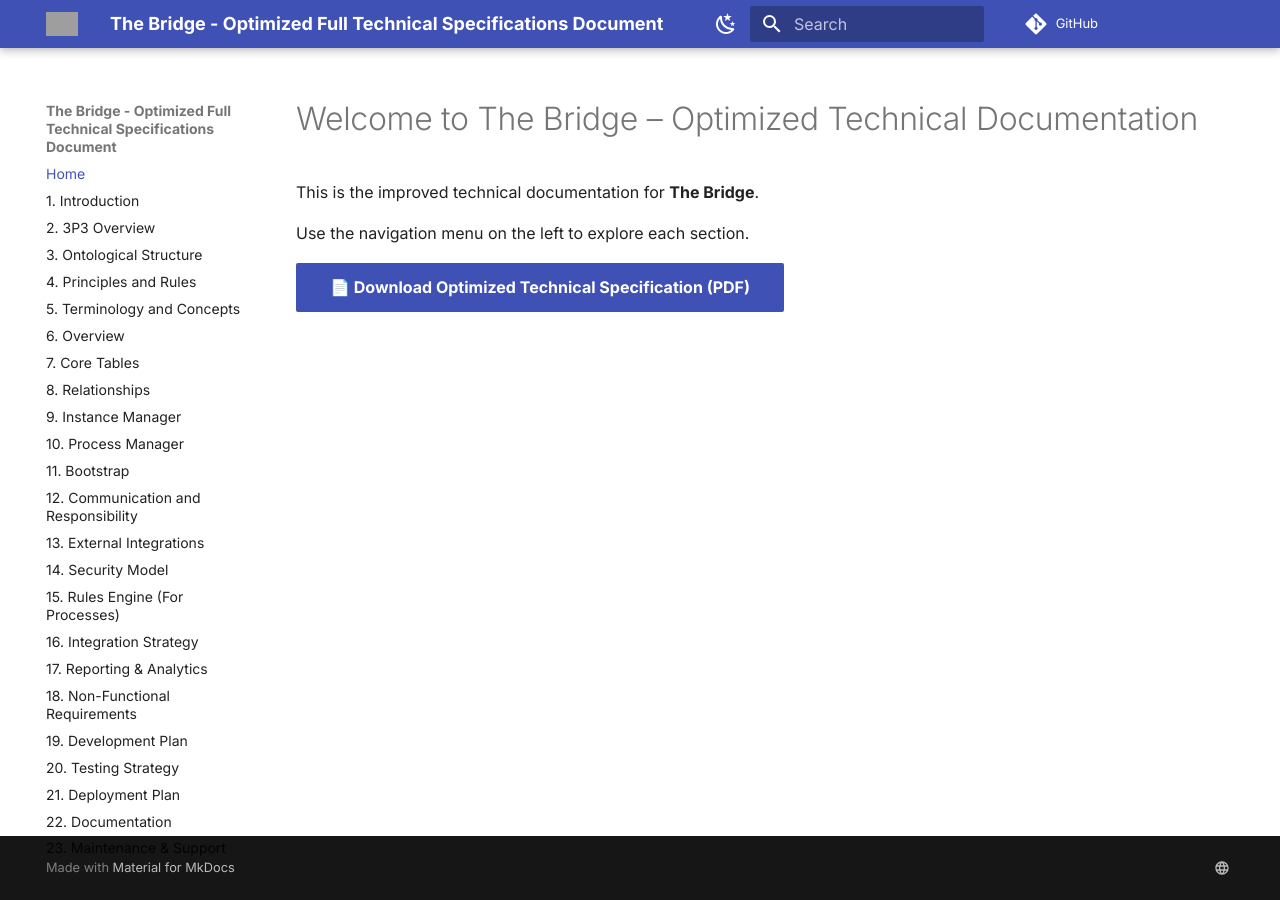
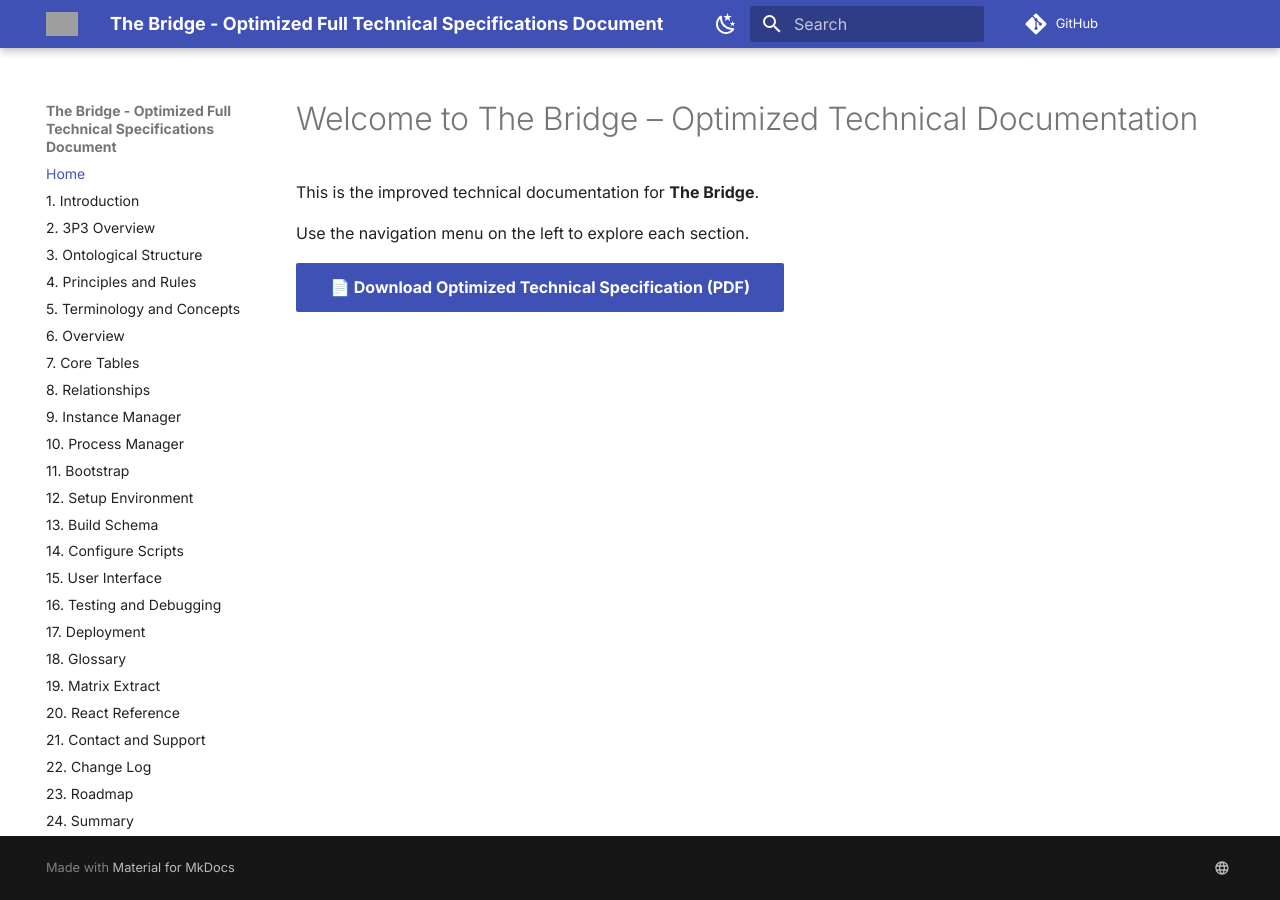
Before and after one commit to caufero/thebridge-optimized-docs, an MkDocs documentation site: the page built from docs/index.md, in a window 1280 px wide. Built offline with MkDocs 1.6.1 and Material for MkDocs 9.7.7, drawn with Linux system fonts in a browser that asks for light colours; comment, search, counter and statistics services are not loaded; grey boxes are pictures that could not be loaded.

Commit message:
Update mkdocs.yml

```diff
--- a/mkdocs.yml
+++ b/mkdocs.yml
@@ -65,18 +65,19 @@ nav:
   - 9. Instance Manager: 02-architecture/09-instance-manager.md
   - 10. Process Manager: 02-architecture/10-process-manager.md
   - 11. Bootstrap: 02-architecture/11-bootstrap.md
-  - 12. Communication and Responsibility: 12-communication-responsibility.md
-  - 13. External Integrations: 13-external-integrations.md
-  - 14. Security Model: 14-security-model.md
-  - 15. Rules Engine (For Processes): 15-rules-engine.md
-  - 16. Integration Strategy: 16-integration-strategy.md
-  - 17. Reporting & Analytics: 17-reporting-analytics.md
-  - 18. Non-Functional Requirements: 18-nonfunctional-requirements.md
-  - 19. Development Plan: 19-development-plan.md
-  - 20. Testing Strategy: 20-testing-strategy.md
-  - 21. Deployment Plan: 21-deployment-plan.md
-  - 22. Documentation: 22-documentation.md
-  - 23. Maintenance & Support: 23-maintenance-support.md
+  - 12. Setup Environment: 03-implementation/12-setup-environment.md
+  - 13. Build Schema: 03-implementation/13-build-schema.md
+  - 14. Configure Scripts: 03-implementation/14-configure-scripts.md
+  - 15. User Interface: 03-implementation/15-user-interface.md
+  - 16. Testing and Debugging: 03-implementation/16-testing-and-debugging.md
+  - 17. Deployment: 03-implementation/17-deployment.md
+  - 18. Glossary: 04-appendices/18-glossary.md
+  - 19. Matrix Extract: 04-appendices/19-matrix-extract.md
+  - 20. React Reference: 04-appendices/20-react-reference.md
+  - 21. Contact and Support: 04-appendices/21-contact-and-support.md
+  - 22. Change Log: 05-meta/22-changelog.md
+  - 23. Roadmap: 05-meta/23-roadmap.md
+  - 24. Summary: 05-meta/24-summary.md
 
 markdown_extensions:
   - admonition
```
